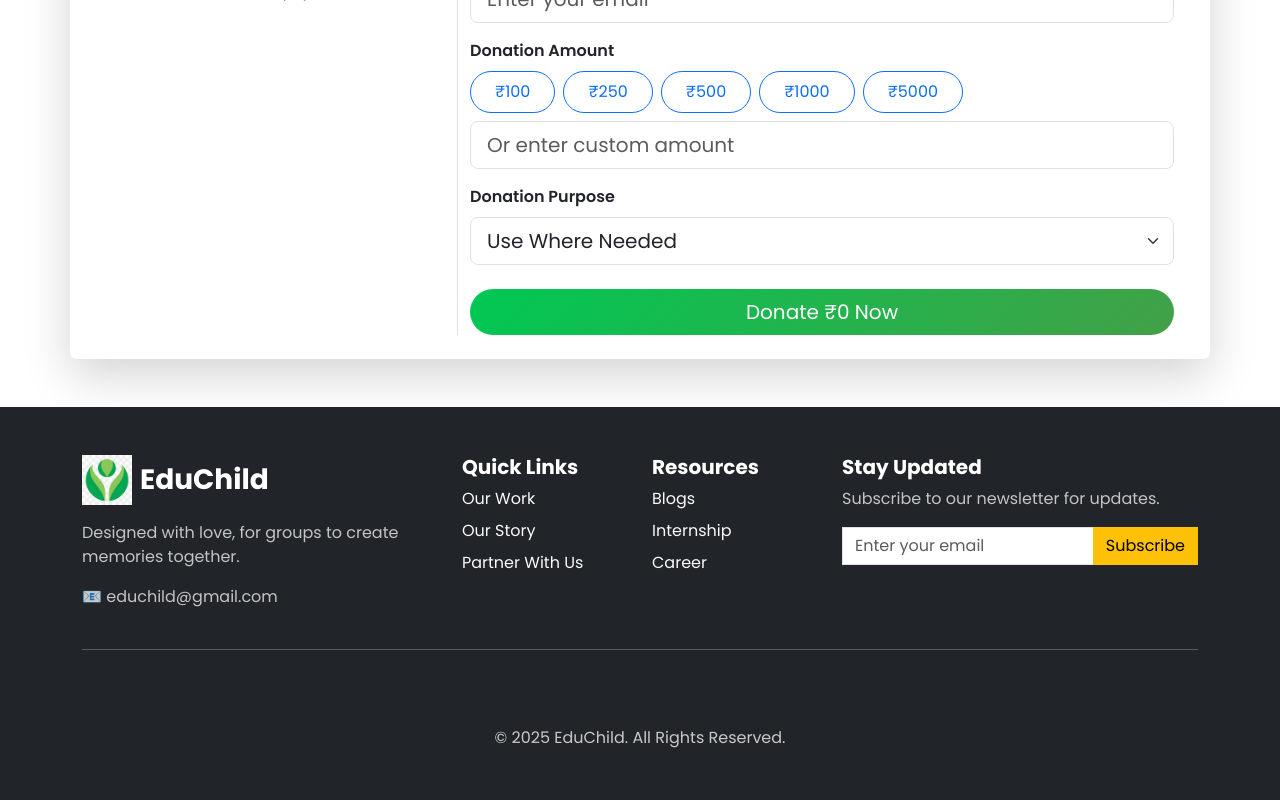
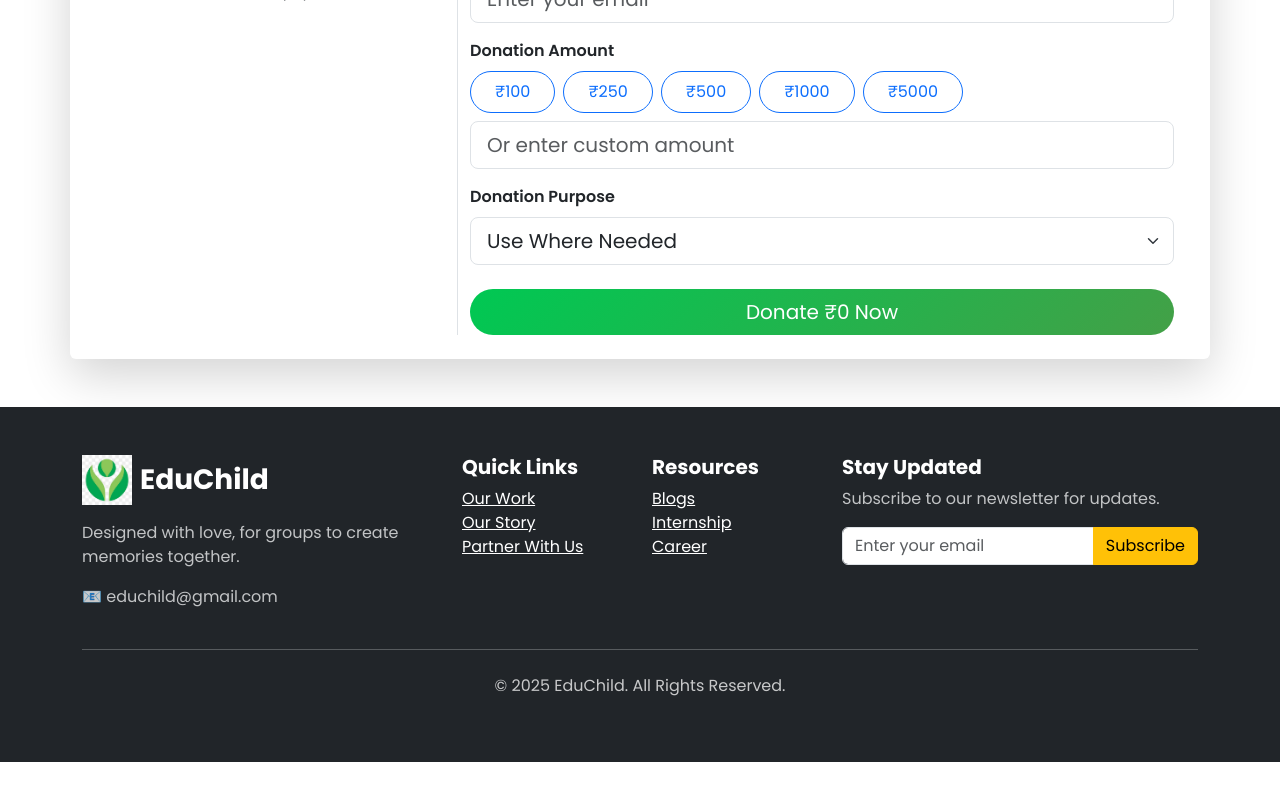
Before and after one commit to aniket136/ngo, a React (Vite) app in the folder ngofrontend/: page /Donate in a window 1280 px wide. Shown: the part 484-1284 px from the top of the page. After the commit the page ends 1246 px from the top, so only its background shows below. Built offline with nearby package versions, Linux system fonts and the light colour scheme; the HTML template or start-up script is replaced by a standard one.

Commit message:
Update App.css

```diff
--- a/ngofrontend/src/App.css
+++ b/ngofrontend/src/App.css
@@ -300,37 +300,12 @@ section {
 
 /* footer */
 
-
-.footer-link {
-  color: #f8f9fa;
-  text-decoration: none;
-  display: block;
-  margin-bottom: 8px;
-  transition: color 0.3s ease;
+.footer {
+  background-color: #064E3B;
+  color: #fff !important;
 }
-
-.footer-link:hover {
-  color: #f8d210;
-}
-
-.social-icon {
-  font-size: 1.5rem;
-  color: #f8f9fa;
-  margin: 0 10px;
-  transition: transform 0.3s ease, color 0.3s ease;
-}
-
-.social-icon:hover {
-  color: #f8d210;
-  transform: scale(1.1);
-}
-
-.input-group .form-control {
-  border-radius: 0;
-}
-
-.btn-warning {
-  border-radius: 0;
+.footer a {
+  color: #fff !important;
 }
 
 @media (max-width: 720px) {
```
